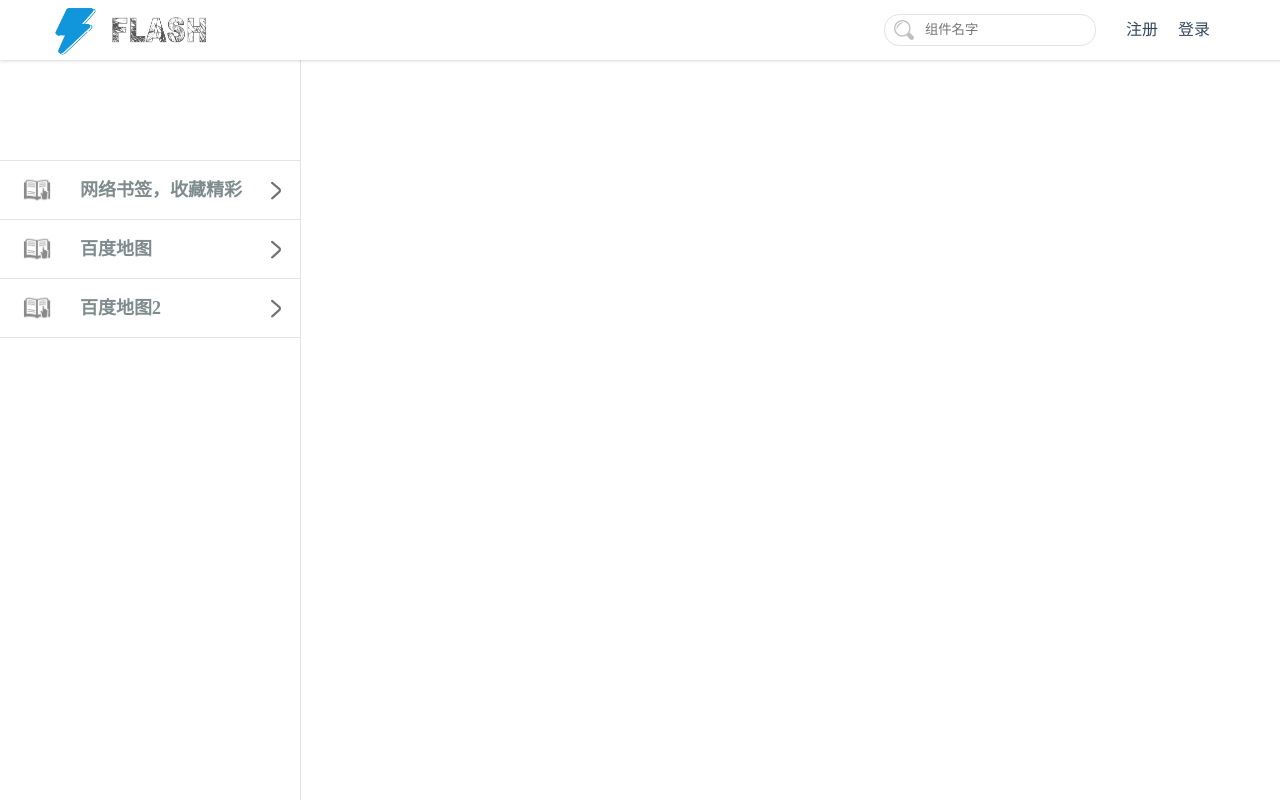
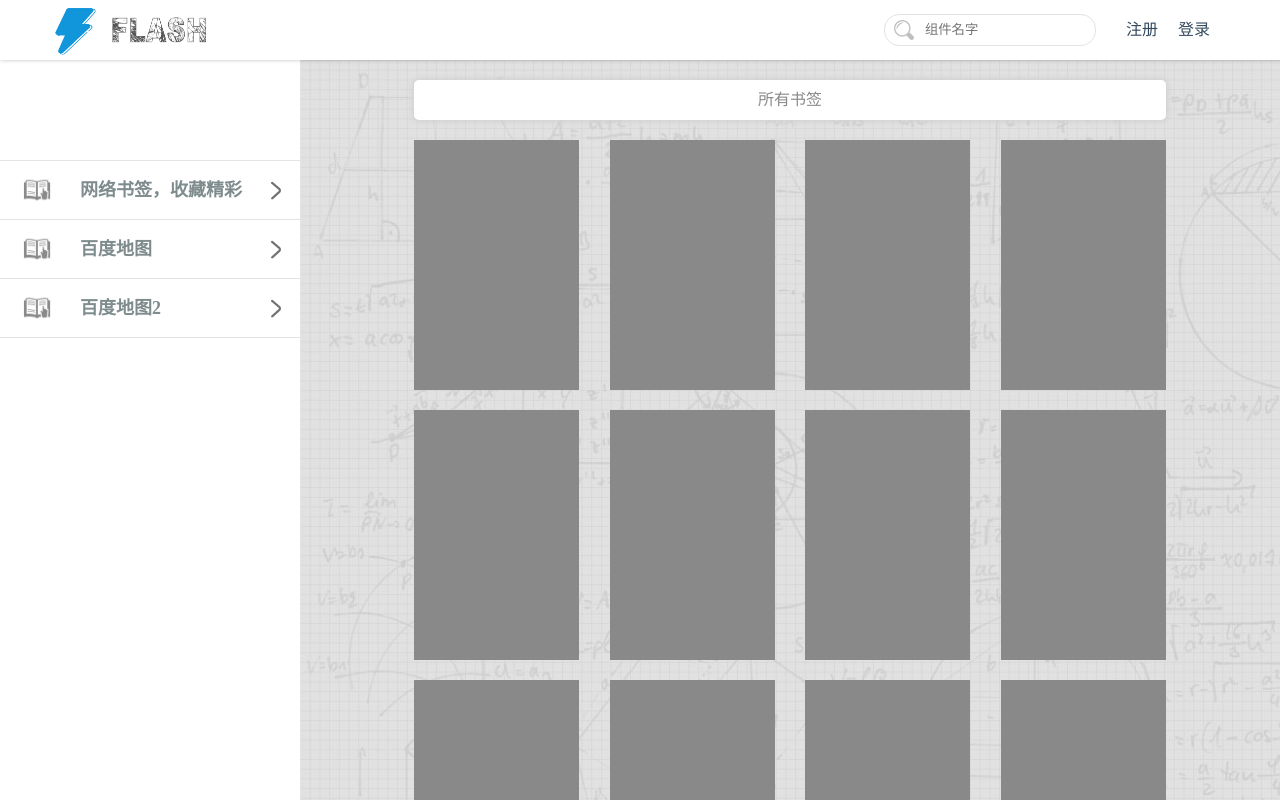
Before and after one commit to houzisbw/Vue-project, a Vue app: page /#/book in a window 1280 px wide. Built offline with nearby package versions, Linux system fonts and the light colour scheme.

Commit message:
书签布局完成

```diff
--- a/src/App.vue
+++ b/src/App.vue
@@ -3,7 +3,14 @@
     <!--头部组件-->
     <my-header-comp></my-header-comp>
     <!--侧栏组件-->
-    <side-bar></side-bar>
+    <div>
+      <div class="left-content">
+        <side-bar></side-bar>
+      </div>
+      <div class="right-content">
+        <router-view ></router-view>
+      </div>
+    </div>
   </div>
 </template>
 
@@ -12,11 +19,14 @@
 import MyHeaderComp from './components/HeaderComp'
 //引入侧栏组件
 import SideBar from './components/SideBar'
+//书签组件
+import BookMark from './components/BookMark'
 export default {
   name: 'app',
   components:{
     MyHeaderComp,
-    SideBar
+    SideBar,
+    BookMark
   }
 }
 </script>
@@ -26,5 +36,22 @@ export default {
     min-width:800px;
     background-color: #f4f4f4;
   }
+  html,body{
+  }
+  /*让右侧背景不变，里面内容滚动的做法，fixed定位，height高度100%,子div设置overflow-y:auto*/
+  .right-content{
+    margin-left: 300px;
+    margin-top:60px;
+    position: fixed;
+    height:calc(100% - 20px);
+    width:calc(100% - 340px);
+    background: url('./assets/bg/bodyBg.png');
+    /*auto只在需要的时候出现滚动轴，scroll则是一直有滚动轴*/
+    overflow-y: auto;
+    padding:20px;
+  }
+  .left-content{
+    float:left;
+  }
 
 </style>
--- /dev/null
+++ b/src/components/BookMark.vue
@@ -0,0 +1,104 @@
+<template>
+    <div class="book-mark">
+      <div class="title">
+        所有书签
+      </div>
+      <!--书签内容区域-->
+      <div class="book-mark-content clearfix">
+        <!--每一行标签数是响应式变化的-->
+        <div class="mark-wrap" v-for="i in markNum">
+        </div>
+        <!--空div，用于让flex最后一行左对齐，原理就是占位置,宽度和mark-wrap一样-->
+        <div class="flex-padding">
+        </div>
+        <div class="flex-padding">
+        </div>
+        <div class="flex-padding">
+        </div>
+        <div class="flex-padding">
+        </div>
+        <div class="flex-padding">
+        </div>
+        <div class="flex-padding">
+        </div>
+      </div>
+    </div>
+</template>
+
+<script>
+    export default {
+        name: 'book-mark',
+        data(){
+            return{
+                markNum:22
+            }
+        }
+    }
+</script>
+
+<style scoped lang="less" type="text/less">
+  .book-mark{
+    width:80%;
+    margin: 0 auto;
+    .title{
+      width:100%;
+      height:40px;
+      border-radius: 5px;
+      background-color: #fff;
+      box-shadow: 0 0 5px 2px #d3d3d3;
+      text-align: center;
+      line-height: 40px;
+      color:#898989;
+      //防止过度压缩
+      min-width: 200px;
+    }
+    .book-mark-content{
+      margin-top: 20px;
+      min-width: 200px;
+      //使用flex布局，很方便自适应,目的是让最后一个书签没有右侧margin，而且可以自适应
+      //方法:给div后面添加一些空div，宽度要和前面的一样，
+      display: flex;
+      display: -webkit-flex;
+      justify-content: space-between;
+      flex-direction: row;
+      //换行
+      flex-wrap:wrap;
+    }
+  }
+  .flex-padding{
+    height:0;
+    float:left;
+    width:15%;
+  }
+  @markWidth:15%;
+  @markHeight:250px;
+  @markNumEachLine:6;
+  .mark-wrap{
+    box-sizing: border-box;
+    -moz-box-sizing: border-box;
+    -webkit-box-sizing: border-box;
+    width:@markWidth;
+    height:@markHeight;
+    background-color: #898989;
+    float:left;
+    margin-bottom: 20px;
+  }
+
+  //响应式，媒体查询
+  @media  (max-width:1400px){
+    .mark-wrap,.flex-padding{
+      width:22% ;
+    }
+  }
+  @media  (max-width:1100px){
+    .mark-wrap,.flex-padding{
+      width:30% ;
+    }
+  }
+  @media  (max-width:800px){
+    .mark-wrap,.flex-padding{
+      width:100% ;
+    }
+  }
+
+</style>
--- a/src/components/SideBar.vue
+++ b/src/components/SideBar.vue
@@ -39,7 +39,7 @@
                     subMenu:[
                       {
                           menuName:'添加书签',
-                          menuLink:'/a'
+                          menuLink:'/book'
                       },
                       {
                           menuName:'查看书签',
--- a/src/router/index.js
+++ b/src/router/index.js
@@ -1,10 +1,14 @@
 import Vue from 'vue'
 import Router from 'vue-router'
+import BookMark from '@/components/BookMark'
 
 Vue.use(Router)
 
 export default new Router({
   routes: [
-
+    {
+      path:'/book',
+      component:BookMark
+    }
   ]
 })
```
Also changed, not shown: src/assets/bg/bodyBg.png (added).
